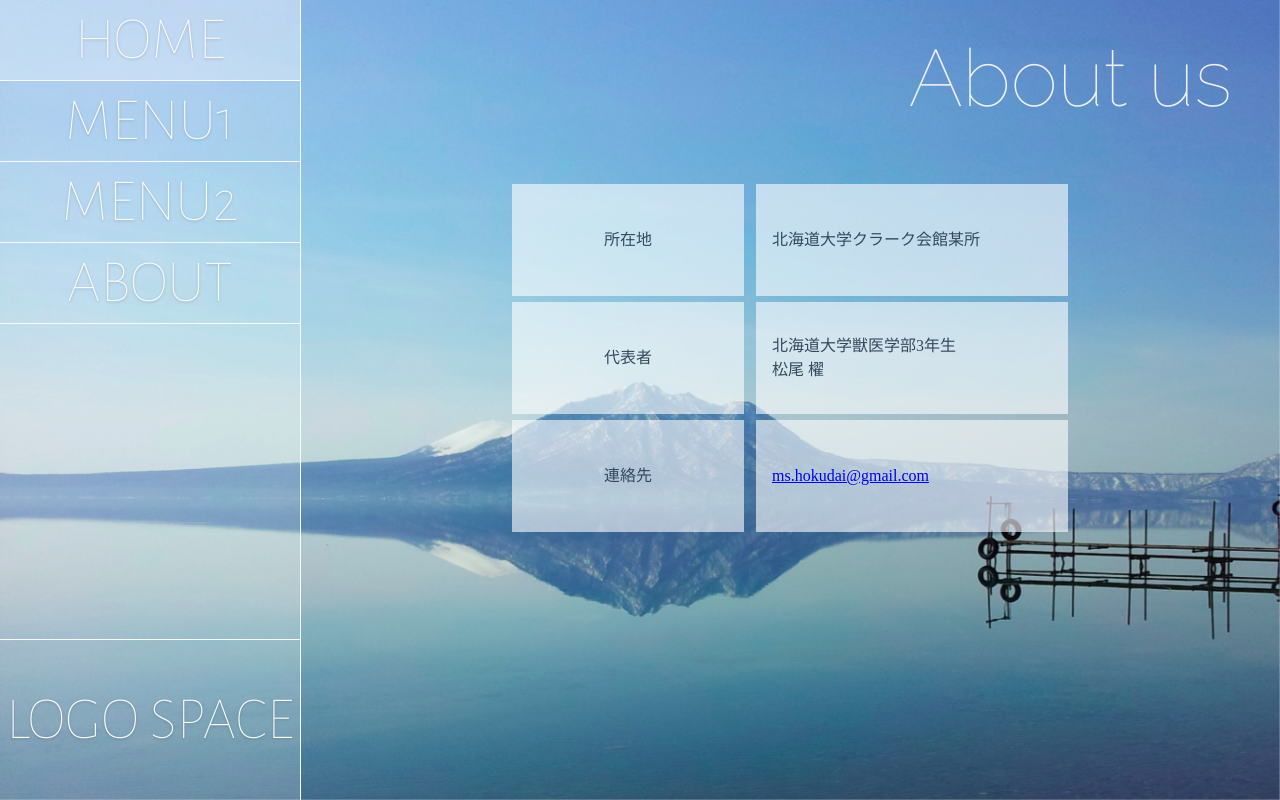
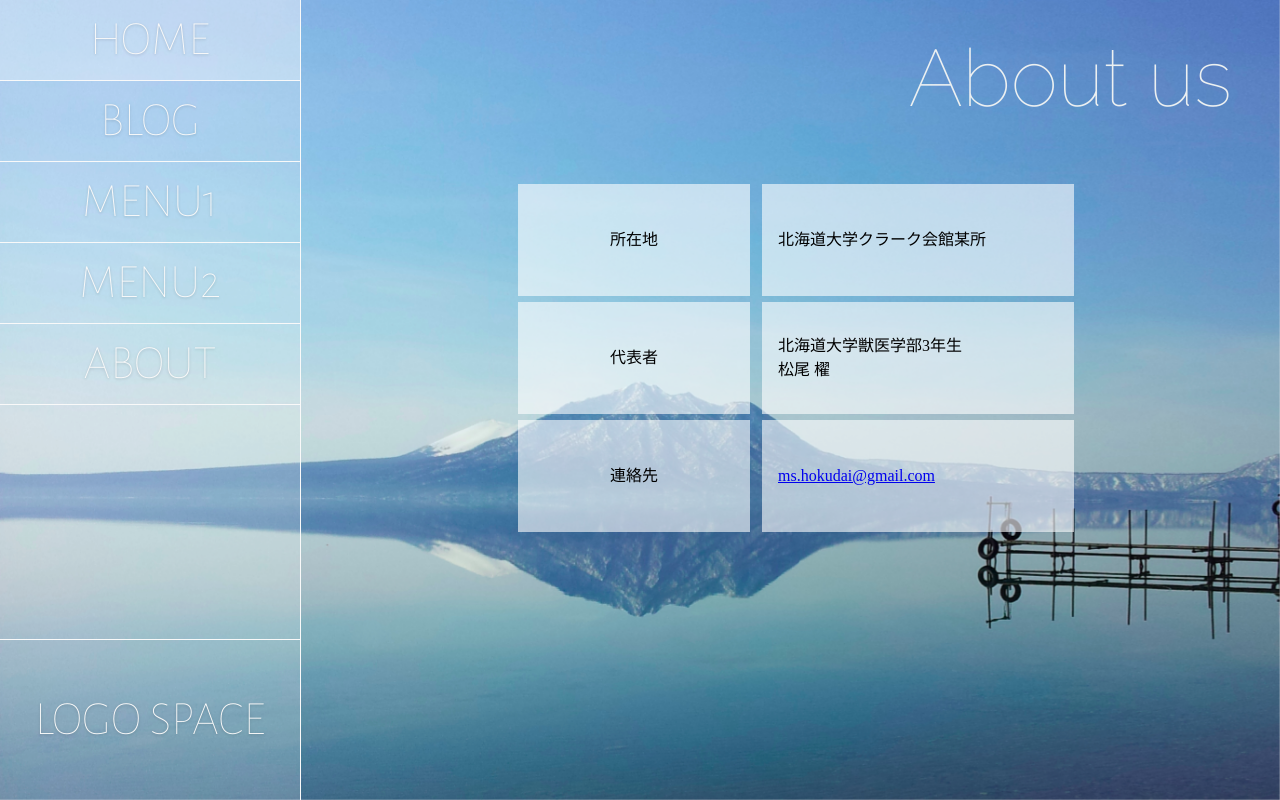
Before and after one commit to endaaman/ms, a Django app: page /about/ in a window 1280 px wide. Run offline with Django 3.2, Linux system fonts and the light colour scheme; parts of the project's set-up code (start-up, migrations or seed data) failed here and were passed over; some libraries are stand-ins or nearby versions.

Commit message:
add blog

```diff
--- a/ms/settings.py
+++ b/ms/settings.py
@@ -36,6 +36,7 @@ INSTALLED_APPS = (
     'django.contrib.sessions',
     'django.contrib.messages',
     'django.contrib.staticfiles',
+    'blog',
 )
 
 MIDDLEWARE_CLASSES = (
@@ -99,7 +100,7 @@ STATIC_URL = '/static/'
 MEDIA_ROOT = os.path.join(BASE_DIR, 'media')
 MEDIA_URL = '/media/'
 
-LOGIN_URL = '/auth/login'
+# LOGIN_URL = '/auth/login'
 
 TEMPLATE_DIRS = (
     os.path.join(BASE_DIR, 'templates'),
--- a/ms/urls.py
+++ b/ms/urls.py
@@ -12,7 +12,9 @@ urlpatterns = patterns('',
     url(r'^mail/$', 'ms.views.mail', name='mail'),
     # url(r'^candidate/', include('blog.urls')),
 
-    url(r'^admin/$', include(admin.site.urls)),
+    url(r'^blog/', include('blog.urls')),
+
+    url(r'^admin/', include(admin.site.urls)),
 )
 
 
--- a/ms/views.py
+++ b/ms/views.py
@@ -8,7 +8,7 @@ def mail(request):
     if request.method == 'POST':
         return http.HttpResponse('ms.hokudai@gmail.com', mimetype='text/plain')
     else:
-        return http.HttpResponse('ms.hokudai@gmail.com', mimetype='text/plain')
+        return http.HttpResponseForbidden()
 
 
 def home(request):
--- a/static/css/common.css
+++ b/static/css/common.css
@@ -57,7 +57,7 @@ article, aside, details, figcaption, figure, footer, header, hgroup, menu, nav,
 .p6 {
   padding: 6px; }
 
-.p8, #main-content {
+.p8 {
   padding: 8px; }
 
 .p10 {
@@ -151,8 +151,7 @@ body {
   font-family: "メイリオ", "Meiryo", "Hiragino Kaku Gothic ProN", "ヒラギノ角ゴ ProN W3";
   height: 100%;
   min-height: 600px;
-  background-color: transparent;
-  color: #34495e; }
+  background-color: transparent; }
 
 #bg-container {
   z-index: -1;
@@ -168,7 +167,7 @@ body {
   background-size: cover; }
 
 #side-bar {
-  position: absolute;
+  position: fixed;
   left: 0;
   top: 0;
   width: 300px;
@@ -189,14 +188,14 @@ body {
     height: 80px;
     border-bottom: 1px solid #f9f9f9;
     font-family: "Alegreya Sans SC";
-    font-size: 60px; }
+    font-size: 48px; }
     #side-bar .menu-item a {
       display: block;
       height: 80px;
       line-height: 80px;
       text-align: center;
+      color: #f9f9f9;
       text-decoration: none;
-      color: #f9f9f9;
       text-shadow: 0px 1px 3px rgba(0, 0, 0, 0.2);
       -webkit-transition: background-color 0.2s ease;
       transition: background-color 0.2s ease; }
@@ -224,21 +223,25 @@ body {
       line-height: 320px; }
 
 #main-content {
-  margin-left: 300px; }
+  margin-left: 300px;
+  padding: 8px 8px 8px 20px; }
 
-h1.title {
+.title {
   margin-top: 30px;
   margin-right: 40px;
   margin-bottom: 60px;
   color: #ecf0f1;
   text-align: right;
   font-family: "Raleway", sans-serif; }
+  .title a {
+    color: inherit;
+    text-decoration: none; }
 
-h1.primary-title {
+.primary-title {
   font-size: 100px;
   line-height: 80px; }
 
-h1.secondary-title {
+.secondary-title {
   font-size: 80px; }
 
 table {
--- a/static/css/common.sass
+++ b/static/css/common.sass
@@ -7,6 +7,10 @@
 		content: ""
 		display: block
 		clear: both
+
+@mixin a-plain($color: inherit)
+	color: $color
+	text-decoration: none
 
 // mixin classes
 
@@ -49,7 +53,6 @@ body
 	height: 100%
 	min-height: 600px
 	background-color: transparent
-	color : #34495e
 	@extend .f16
 
 #bg-container
@@ -76,9 +79,12 @@ $side-bar-bg-color: rgba(255,255,255,0.2)
 
 $side-bar-w : 300px
 
+$side-bar-menu-item-h : 80px
+$side-bar-f-size : 48px
+
 
 #side-bar
-	position: absolute
+	position: fixed
 	left: 0
 	top: 0
 	width: $side-bar-w
@@ -88,8 +94,6 @@ $side-bar-w : 300px
 	border-right: 1px solid $side-bar-border-color
 
 
-	$base-h : 80px
-	$f-size : 60px
 
 	.bottom-guide
 		position: absolute
@@ -102,17 +106,16 @@ $side-bar-w : 300px
 
 	.menu-item
 		width: $side-bar-w
-		height: $base-h
+		height: $side-bar-menu-item-h
 		border-bottom: 1px solid $side-bar-border-color
 		font-family: 'Alegreya Sans SC'
-		font-size: $f-size
+		font-size: $side-bar-f-size
 		a
 			display: block
-			height: $base-h
-			line-height: $base-h
+			height: $side-bar-menu-item-h
+			line-height: $side-bar-menu-item-h
 			text-align: center
-			text-decoration: none
-			color: $side-bar-f-color
+			@include a-plain($side-bar-f-color)
 			text-shadow: 0px 1px 3px rgba(0,0,0,0.2)
 			transition: background-color 0.2s ease
 			&:hover
@@ -120,31 +123,32 @@ $side-bar-w : 300px
 
 	@for $i from 1 through 4
 		.size#{$i}
-			height: #{$base-h * $i}
+			height: #{$side-bar-menu-item-h * $i}
 			a
-				height: #{$base-h * $i}
-				line-height: #{$base-h * $i}
+				height: #{$side-bar-menu-item-h * $i}
+				line-height: #{$side-bar-menu-item-h * $i}
 
 #main-content
 	margin-left: $side-bar-w
-	@extend .p8
-
+	padding: 8px 8px 8px 20px
 
 @import url("http://fonts.googleapis.com/css?family=Raleway:100")
 
-h1.title
+.title
 	margin-top: 30px
 	margin-right: 40px
 	margin-bottom: 60px
 	color : #ecf0f1
 	text-align: right
 	font-family: 'Raleway', sans-serif
+	a
+		@include a-plain
 
-h1.primary-title
+.primary-title
 	font-size: 100px
 	line-height: 80px
 
-h1.secondary-title
+.secondary-title
 	font-size: 80px
 
 
@@ -175,3 +179,74 @@ table
 			width: 280px
 			height: 60px
 			text-align: left
+
+
+$entry-title-h : 40px
+$entry-title-f-size : 40px
+$entry-sub-h : 20px
+$entry-sub-f-size : 20px
+$entry-h : $entry-title-h + $entry-sub-h
+$pagination-h : 40px
+.entry-list
+	padding: 0 20px
+	.entry-item
+		@include clearfix
+		height: $entry-h
+		color : #ecf0f1
+		font-weight: 100
+		text-shadow: 0 1px 3px rgba(0,0,0,0.4)
+
+		margin-top: 20px
+		&:nth-child(0)
+			margin-top: 0
+		.entry-title
+			font-size: $entry-title-f-size
+			height: $entry-title-h
+			line-height: $entry-title-h
+			a
+				color : #ecf0f1
+				text-decoration: none
+				height: 100%
+				// display: block
+
+		.entry-item-sub
+			// @extend .right
+			margin-left: 50%
+			height: $entry-sub-h
+			line-height: $entry-sub-h
+			.author, .pub-date
+				font-size: $entry-sub-f-size
+
+	.pagination
+		@include clearfix
+		height: $pagination-h
+		margin-bottom: 16px
+		.next, .prev
+			font-size: 40px
+			font-family: 'Raleway', sans-serif
+			a
+				@include a-plain(#ecf0f1)
+
+		.next
+			float: right
+		.prev
+			float: left
+
+.entry
+	text-shadow: 0 1px 3px rgba(0,0,0,0.4)
+	color : #ecf0f1
+	$max : 5
+	@for $i from 1 through $max
+		$base : 6
+		h#{$i}
+			$size : #{16 + ($max - $i)*$base}px
+			font-size: $size
+			line-height: $size + 16px
+	.sub-data
+		font-size: 20px
+		@extend .right
+		.author, .pub-date
+
+	p
+		font-size: 16px
+		line-height: 2em
--- a/templates/base.html
+++ b/templates/base.html
@@ -2,8 +2,16 @@
 <html lang="ja">
 <meta charset="UTF-8">
 <meta name="robots" content="noindex,nofollow">
+<script src="{{STATIC_URL}}js/jquery-2.0.3.min.js"></script>
+<link rel="stylesheet" href="{{STATIC_URL}}font-awesome/css/font-awesome.min.css" type="text/css" />
+<link rel="stylesheet" href="{{STATIC_URL}}owl-carousel/owl.carousel.css">
+<link rel="stylesheet" href="{{STATIC_URL}}owl-carousel/owl.theme.css">
+<script src="{{STATIC_URL}}owl-carousel/owl.carousel.js"></script>
+<link rel="stylesheet" href="{{STATIC_URL}}fancybox/source/jquery.fancybox.css?v=2.1.5" type="text/css" media="screen" />
+<link rel="stylesheet" href="{{STATIC_URL}}fancybox/source/helpers/jquery.fancybox-buttons.css?v=1.0.5" type="text/css" media="screen" />
+<script src="{{STATIC_URL}}fancybox/source/jquery.fancybox.pack.js?v=2.1.5"></script>
 <link rel="stylesheet" href="{{STATIC_URL}}css/common.css">
-<script src="{{STATIC_URL}}js/jquery-2.0.3.min.js"></script>
+<script src="{{STATIC_URL}}js/common.js"></script>
 <title>{%block title%}ミス北大2014{%endblock%}</title>
 {%block head%}{%endblock%}
 {%block script%}{%endblock%}
@@ -13,6 +21,10 @@
 <div id="side-bar">
 	<div class="menu-item">
 		<a href="{%url "home" %}">HOME</a>
+	</div>
+
+	<div class="menu-item">
+		<a href="{%url "blog.home" %}">BLOG</a>
 	</div>
 
 	<div class="menu-item">
```
Also changed, not shown: other parts of static/css/common.css (+71 -1 lines), db.sqlite3.
